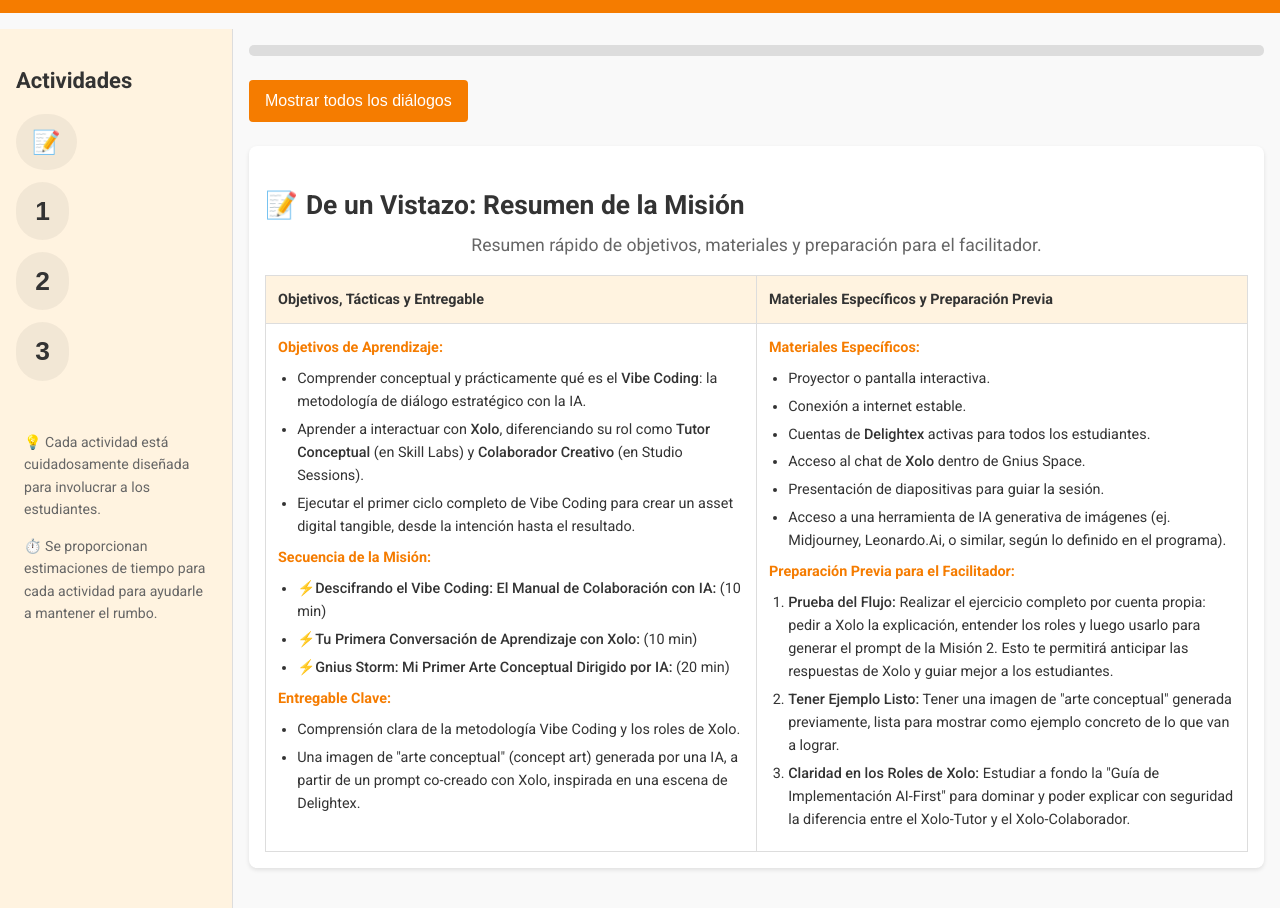
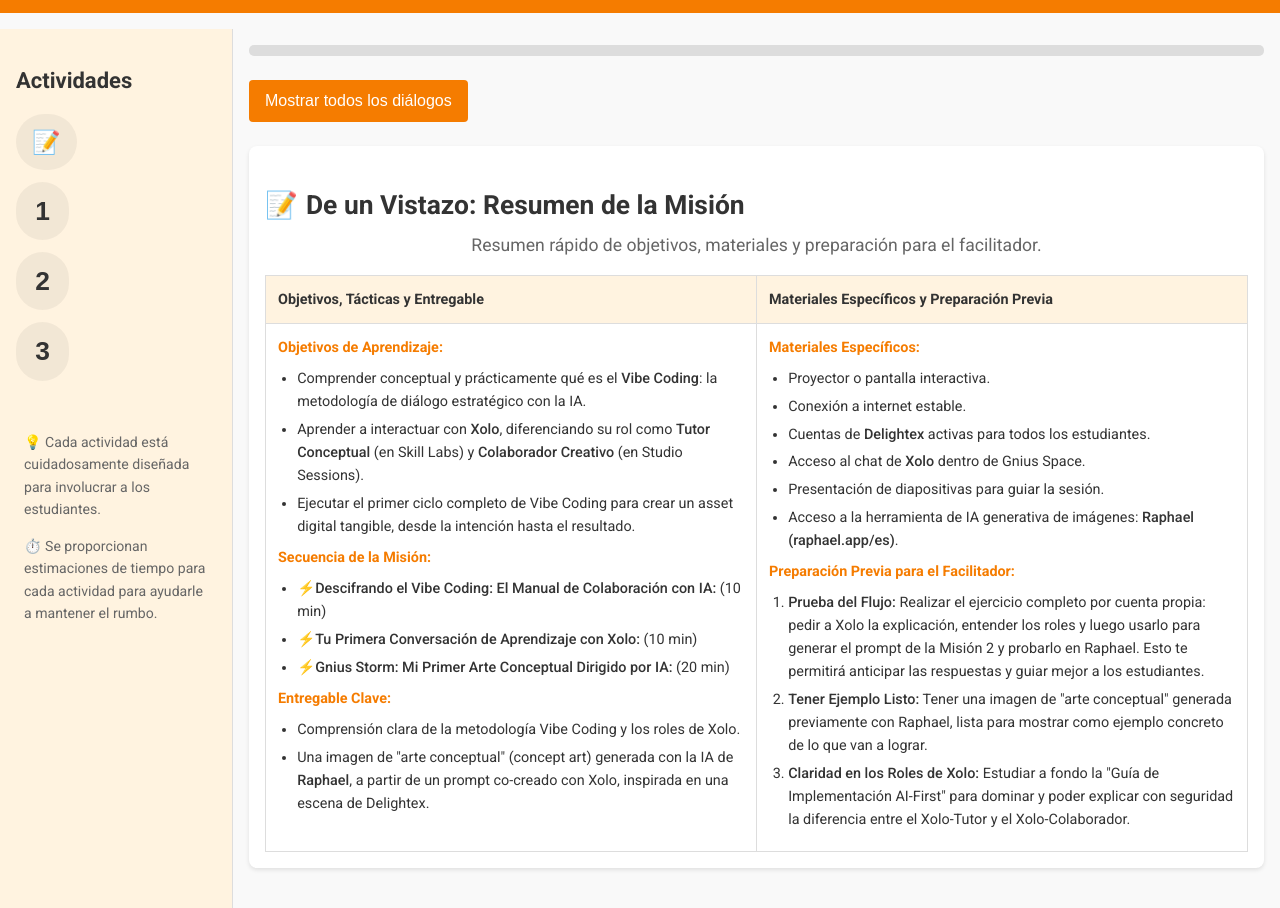
Before and after one commit to Gnius-Club/AIF_S2B_OB03, a plain HTML site: page index.html in a window 1280 px wide. Shown: the part 118-1026 px from the top of the page. Drawn offline with Linux system fonts and the light colour scheme.

Commit message:
Update index.html

```diff
--- a/index.html
+++ b/index.html
@@ -82,7 +82,7 @@
                                     <strong>Entregable Clave:</strong>
                                     <ul>
                                         <li>Comprensión clara de la metodología Vibe Coding y los roles de Xolo.</li>
-                                        <li>Una imagen de "arte conceptual" (concept art) generada por una IA, a partir de un prompt co-creado con Xolo, inspirada en una escena de Delightex.</li>
+                                        <li>Una imagen de "arte conceptual" (concept art) generada con la IA de <strong>Raphael</strong>, a partir de un prompt co-creado con Xolo, inspirada en una escena de Delightex.</li>
                                     </ul>
                                 </td>
                                 <td>
@@ -93,12 +93,12 @@
                                         <li>Cuentas de <strong>Delightex</strong> activas para todos los estudiantes.</li>
                                         <li>Acceso al chat de <strong>Xolo</strong> dentro de Gnius Space.</li>
                                         <li>Presentación de diapositivas para guiar la sesión.</li>
-                                        <li>Acceso a una herramienta de IA generativa de imágenes (ej. Midjourney, Leonardo.Ai, o similar, según lo definido en el programa).</li>
+                                        <li>Acceso a la herramienta de IA generativa de imágenes: <strong>Raphael (raphael.app/es)</strong>.</li>
                                     </ul>
                                     <strong>Preparación Previa para el Facilitador:</strong>
                                     <ol>
-                                        <li><strong>Prueba del Flujo:</strong> Realizar el ejercicio completo por cuenta propia: pedir a Xolo la explicación, entender los roles y luego usarlo para generar el prompt de la Misión 2. Esto te permitirá anticipar las respuestas de Xolo y guiar mejor a los estudiantes.</li>
-                                        <li><strong>Tener Ejemplo Listo:</strong> Tener una imagen de "arte conceptual" generada previamente, lista para mostrar como ejemplo concreto de lo que van a lograr.</li>
+                                        <li><strong>Prueba del Flujo:</strong> Realizar el ejercicio completo por cuenta propia: pedir a Xolo la explicación, entender los roles y luego usarlo para generar el prompt de la Misión 2 y probarlo en Raphael. Esto te permitirá anticipar las respuestas y guiar mejor a los estudiantes.</li>
+                                        <li><strong>Tener Ejemplo Listo:</strong> Tener una imagen de "arte conceptual" generada previamente con Raphael, lista para mostrar como ejemplo concreto de lo que van a lograr.</li>
                                         <li><strong>Claridad en los Roles de Xolo:</strong> Estudiar a fondo la "Guía de Implementación AI-First" para dominar y poder explicar con seguridad la diferencia entre el Xolo-Tutor y el Xolo-Colaborador.</li>
                                     </ol>
                                 </td>
@@ -205,8 +205,8 @@
                             <div class="collapsible-content">
                                  <p class="dialogue assistant">Hoy, vamos a crear el arte conceptual para nuestra primera escena, y Xolo será nuestro director de arte conceptual. Pero recuerden, ustedes son los directores generales. Xolo necesita su 'vibe'.</p>
                                  <p class="dialogue assistant"><strong>Primero, definan su Vibe:</strong> Piensen en una escena que les gustaría construir. Podría ser 'un bosque fantástico con hongos luminosos y árboles de cristal' o 'un laboratorio de ciencia abandonado y post-apocalíptico'. Definan su idea en una frase simple.</p>
-                                 <p class="dialogue assistant"><strong>Segundo, dialoguen con Xolo:</strong> Ahora, van a usar a Xolo para traducir ese 'vibe' en un prompt profesional para una IA generadora de imágenes. Le van a decir:<br>
-                                 <strong>'Xolo, actúa como un experto en prompt engineering. Mi vibe para una escena es: [aquí pegan su frase, ej: 'un bosque fantástico con hongos luminosos y árboles de cristal']. Ayúdame a crear un prompt detallado para generar un 'concept art' de alta calidad.'</strong></p>
+                                 <p class="dialogue assistant"><strong>Segundo, dialoguen con Xolo:</strong> Ahora, van a usar a Xolo para traducir ese 'vibe' en un prompt profesional para nuestro generador de imágenes. Le van a decir:<br>
+                                 <strong>'Xolo, actúa como un experto en prompt engineering. Mi vibe para una escena es: [aquí pegan su frase, ej: 'un bosque fantástico con hongos luminosos y árboles de cristal']. Ayúdame a crear un prompt detallado para usar en la IA de imágenes Raphael y generar un 'concept art' de alta calidad.'</strong></p>
                                  <p class="dialogue assistant">Lean con atención el prompt que Xolo les genere. No lo copien y peguen ciegamente. Analícenlo. ¿Añadió detalles sobre la iluminación? ¿Sobre el estilo artístico (ej. 'photorealistic', 'fantasy', 'digital painting')? ¿Sobre la composición? Xolo está aplicando su conocimiento para enriquecer su idea inicial.</p>
                             </div>
                         </div>
@@ -219,9 +219,9 @@
                         <div class="collapsible">
                             <button type="button" class="collapsible-button">Diálogo Sugerido</button>
                             <div class="collapsible-content">
-                                <p class="dialogue assistant">Una vez que tengan el prompt refinado, es el momento de la verdad. Van a copiar ese prompt y lo llevarán a la herramienta de IA generativa de imágenes que tenemos disponible. Pega el prompt, genera la imagen y observa el resultado.</p>
+                                <p class="dialogue assistant">Una vez que tengan el prompt refinado, es el momento de la verdad. Van a copiar ese prompt, abrirán nuestro generador de imágenes, <strong>Raphael</strong> en <strong>raphael.app/es</strong>, y lo pegarán en el cuadro de texto. Generen la imagen y observen el resultado.</p>
                                 <p class="dialogue assistant">(Una vez generada la imagen, el facilitador cierra la actividad).</p>
-                                <p class="dialogue assistant">Perfecto. Miren esa imagen. Eso que tienen en pantalla no es algo que encontraron en internet. Es una co-creación. Nació de su 'vibe' humano, fue enriquecida por la experiencia técnica de Xolo, y ejecutada por el poder de otra IA. Acaban de completar su primer ciclo de Vibe Coding. Tradujeron una intención en un resultado digital tangible y único. Este es el flujo de trabajo que usaremos para construir cosas increíbles este año. ¡Felicidades, han desbloqueado el modo creador!</p>
+                                <p class="dialogue assistant">Perfecto. Miren esa imagen. Eso que tienen en pantalla no es algo que encontraron en internet. Es una co-creación. Nació de su 'vibe' humano, fue enriquecida por la experiencia técnica de Xolo, y ejecutada por el poder de la IA de Raphael. Acaban de completar su primer ciclo de Vibe Coding. Tradujeron una intención en un resultado digital tangible y único. Este es el flujo de trabajo que usaremos para construir cosas increíbles este año. ¡Felicidades, han desbloqueado el modo creador!</p>
                             </div>
                         </div>
                     </div>
```
